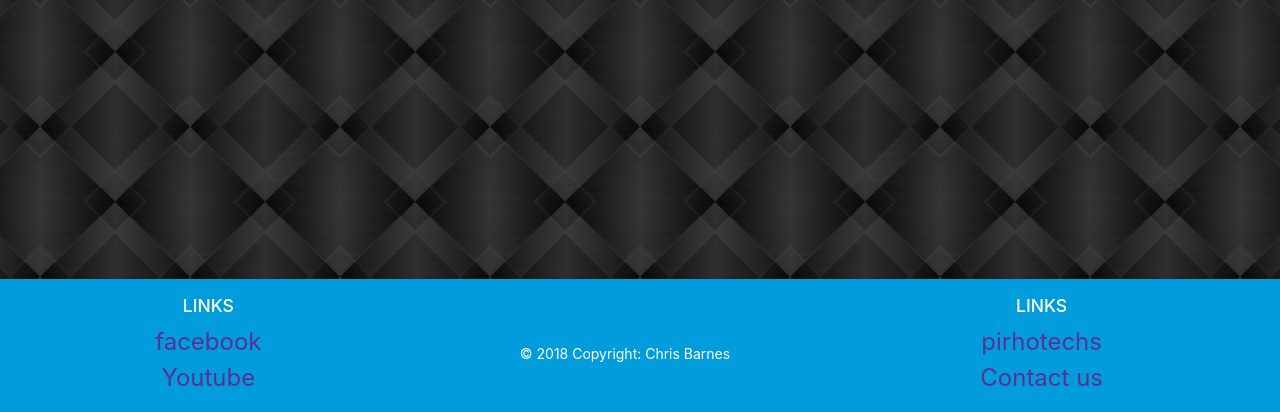
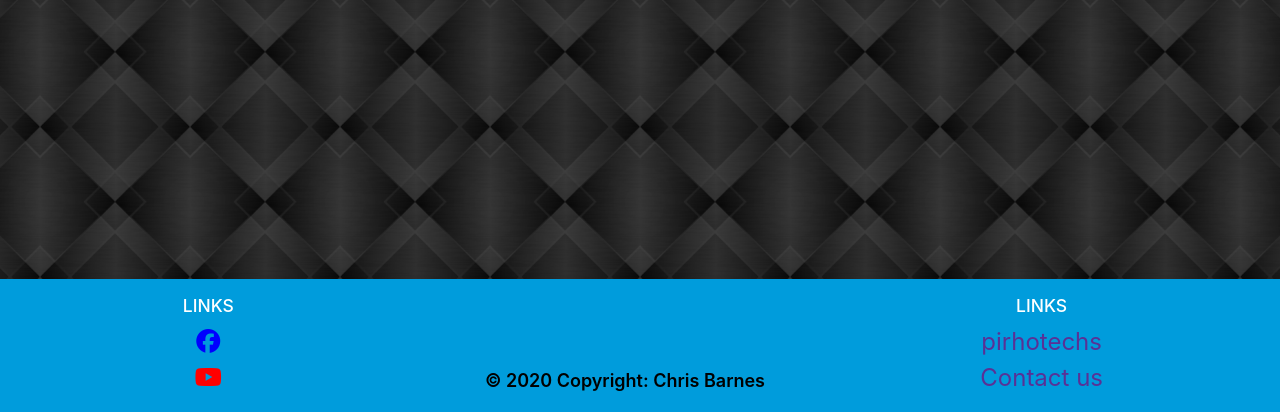
Before and after one commit to ChrisBarnes2000-MS-DU/BEW1.2-Contractor, a Django app: page /locations/ in a window 1280 px wide. Shown: the part 609-1021 px from the top of the page. Run offline with Django 3.2, Linux system fonts and the light colour scheme; data comes from the database, SQL or seed files in the repository; some libraries are stand-ins or nearby versions.

Commit message:
adjust footer

```diff
--- a/static/style.css
+++ b/static/style.css
@@ -2,6 +2,12 @@ body {
     background: lightgrey url("images/background.jpg") center;
 }
 
+.footer-copyright{
+    font-size: large;
+    font-weight: 600;
+    padding-top: 4em;
+    color: black;
+}
 h1 {
     color: orangered;
 }
@@ -15,11 +21,11 @@ ul {
     font-size: x-large;
 }
 
-h3 a, h3 a:hover, h3 a:visited {
+h3 a, h3 a:hover{
     color: #007bff
 }
 
-.card a, .card a:hover, .card a:visited {
+.card a, .card a:hover{
     color: #007bff
 }
 
@@ -40,6 +46,14 @@ label {
     color: red;
 }
 
+.fa-facebook {
+    color: blue;
+}
+
+.fa-youtube {
+    color: red;
+}
+
 .carousel-indicators li{
     width: 75px !important;
     height: 75px !important;
--- a/templates/partials/footer.html
+++ b/templates/partials/footer.html
@@ -4,12 +4,12 @@
         <div class='col-md-4 mb-md-0'>
             <h5 class='text-uppercase'>Links</h5>
             <ul class='list-unstyled'>
-                <li><a href='https://facebook.com'>facebook</a></li>
-                <li><a href='https://Youtube.com'>Youtube</a></li>
+                <li><a href='https://facebook.com'><i class="fab fa-facebook"></i></a></li>
+                <li><a href='https://Youtube.com'><i class="fab fa-youtube"></i></a></li>
             </ul>
         </div>
 
-        <div class='col-md-4 mb-md-0 footer-copyright text-center pt-5'>© 2018 Copyright: Chris Barnes</div>
+        <div class='col-md-4 mb-md-0 footer-copyright text-center'>© {% now "Y" %} Copyright: Chris Barnes</div>
 
         <div class='col-md-4 mb-md-0'>
             <h5 class='text-uppercase'>Links</h5>
```
